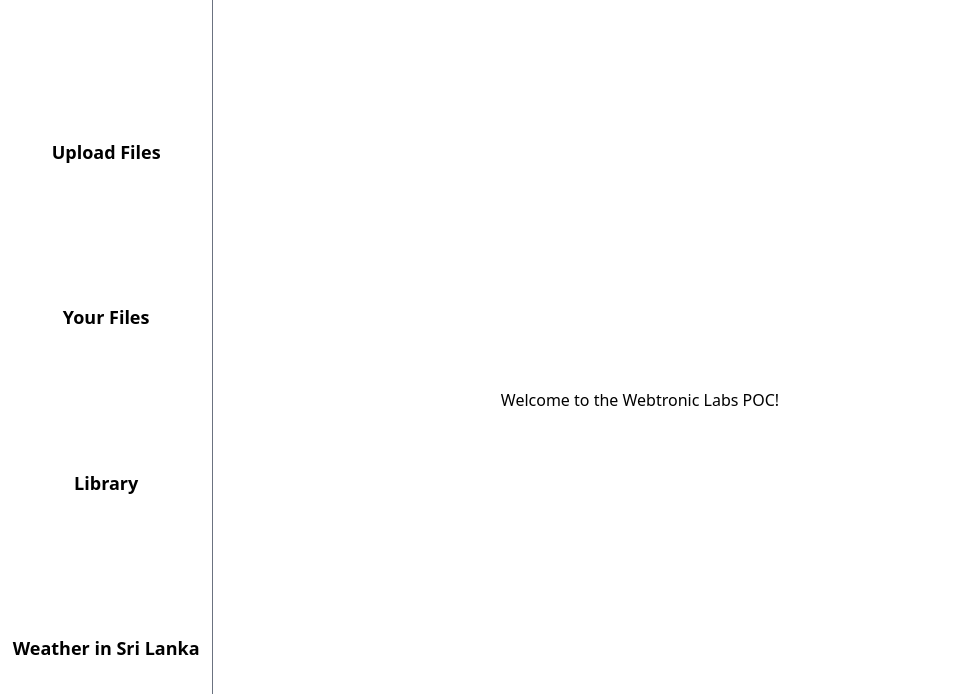
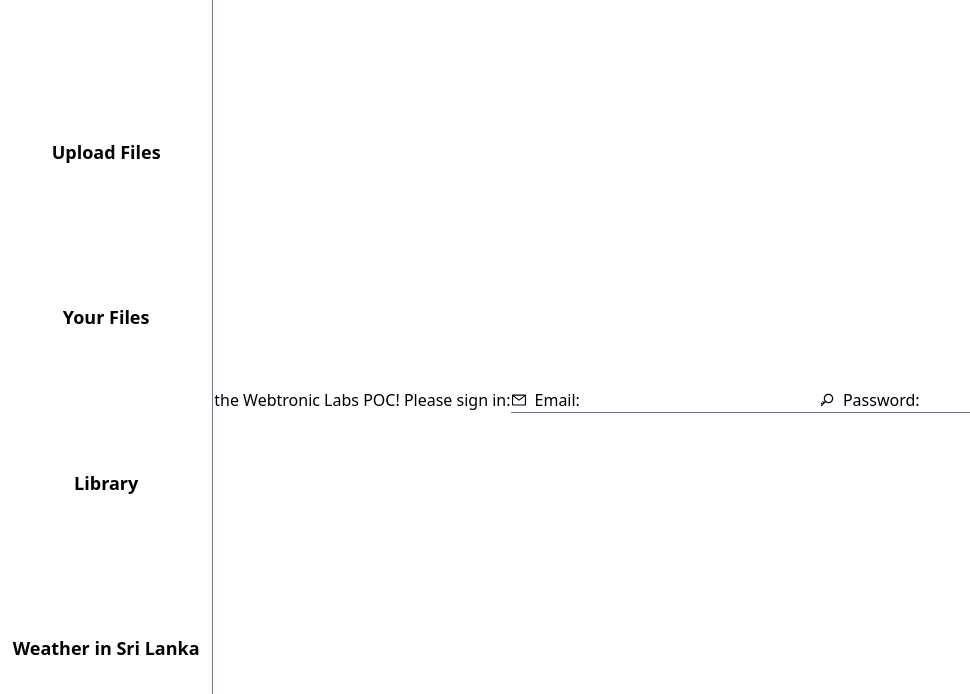
Before and after one commit to ficazam/webtronicsPOC, a React (Create React App) app: page / in a window 1280 px wide. Shown: the top 694 px of the page, without its empty margins (0-970 px from the left). Built offline with nearby package versions, Linux system fonts and the light colour scheme.

Commit message:
ready for amplify

```diff
--- /dev/null
+++ b/src/components/PasswordInput.tsx
@@ -0,0 +1,23 @@
+import React from "react";
+import { AiOutlineKey } from "react-icons/ai";
+
+interface iPassInputProps {
+  pass: string;
+  onChange: (e: React.ChangeEvent<HTMLInputElement>) => void;
+}
+
+export const PasswordInput = ({ onChange, pass }: iPassInputProps) => {
+  return (
+    <div className="border-b border-gray-500 flex items-center">
+      <AiOutlineKey />
+      <label className="px-2">Password: </label>
+      <input
+        required
+        type="password"
+        name={pass}
+        onChange={onChange}
+        className="focus:outline-none"
+      />
+    </div>
+  );
+};
--- a/src/components/index.ts
+++ b/src/components/index.ts
@@ -1,3 +1,4 @@
 export * from "./Navigation";
 export * from "./MailInput";
 export * from "./FileInput";
+export * from "./PasswordInput";
--- a/src/views/Home.tsx
+++ b/src/views/Home.tsx
@@ -1,9 +1,24 @@
-import React from "react";
+import React, { useState } from "react";
+import { MailInput, PasswordInput } from "../components";
 
 export const Home = () => {
+  const [mail, setMail] = useState<string>("");
+  const [password, setPassword] = useState<string>("");
   return (
     <div className="h-screen w-full flex items-center justify-center">
-      Welcome to the Webtronic Labs POC!
+      Welcome to the Webtronic Labs POC! Please sign in:
+      <MailInput
+        mail={mail}
+        onChange={(e: React.ChangeEvent<HTMLInputElement>) =>
+          setMail(e.target.value)
+        }
+      />
+      <PasswordInput
+        pass={password}
+        onChange={(e: React.ChangeEvent<HTMLInputElement>) =>
+          setPassword(e.target.value)
+        }
+      />
     </div>
   );
 };
```
Also changed, not shown: 1 other file (tests, documents, lock files or other folders).
